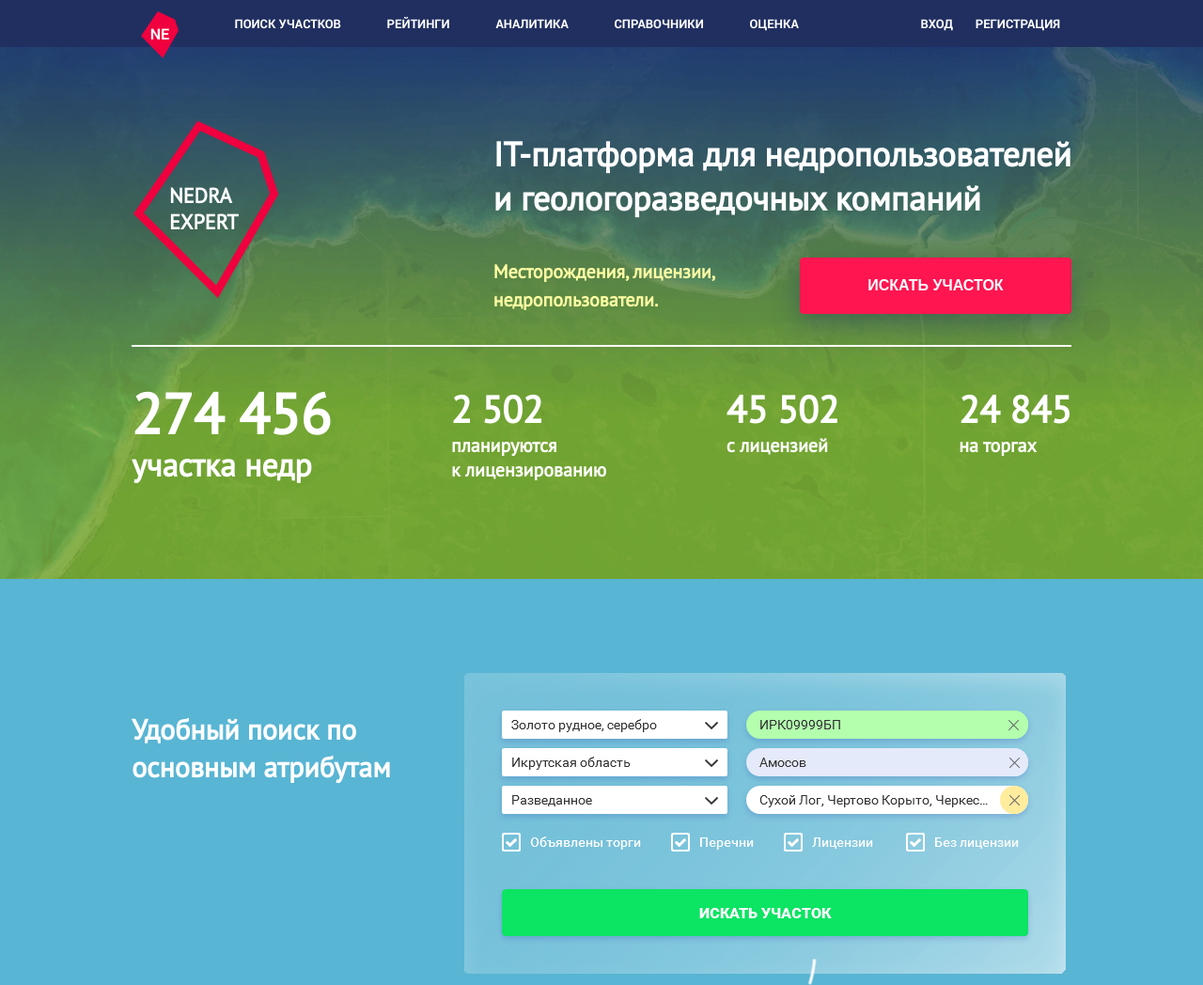
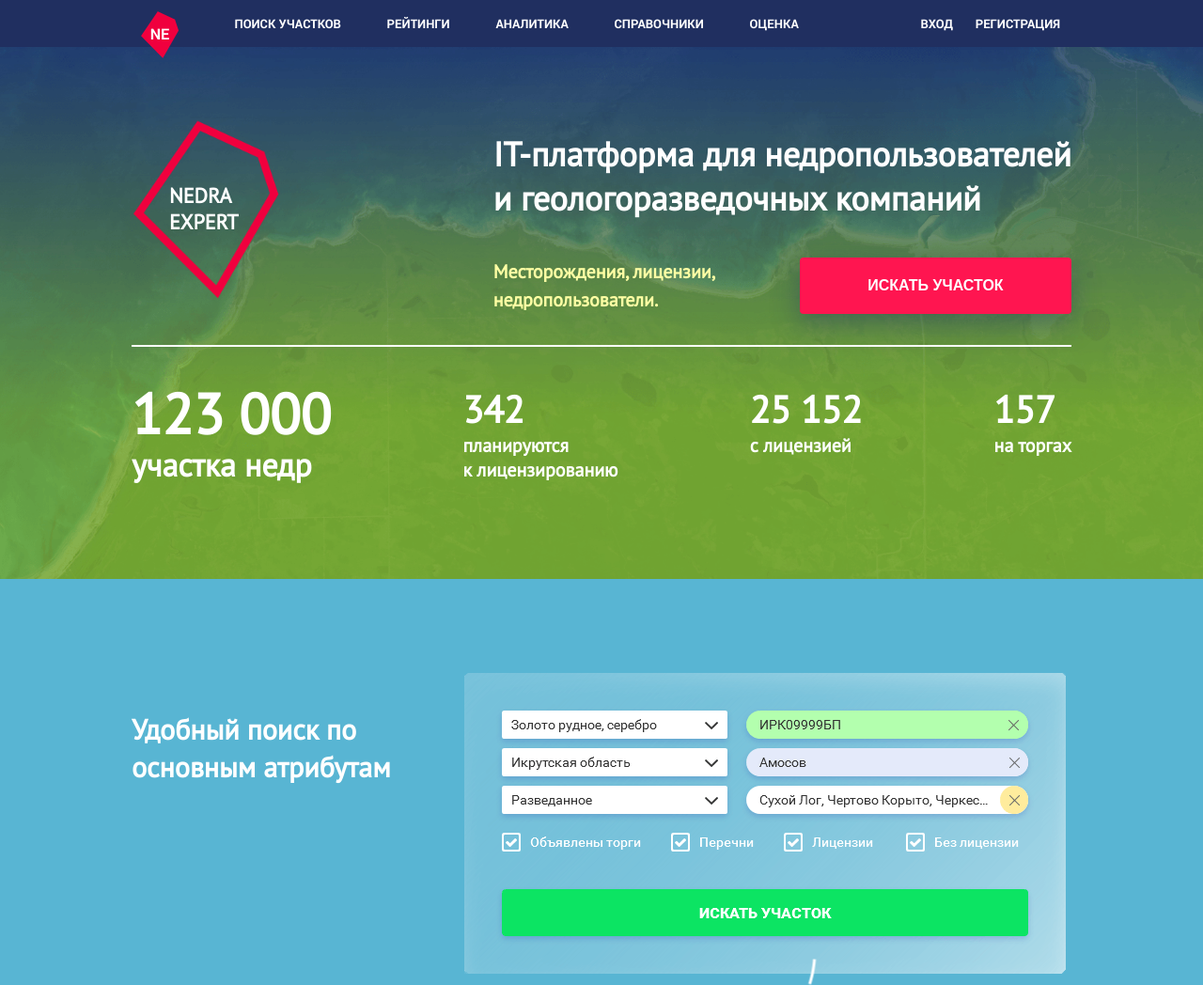
Before and after one commit to bakaldina/landing, a plain HTML site: page index.html in a window 1280 px wide. Shown: the top 1048 px of the page at 94% size. Drawn offline with Linux system fonts and the light colour scheme.

Commit message:
New data

```diff
--- a/index.html
+++ b/index.html
@@ -83,16 +83,16 @@
             </div>
             <div class="info-digits">
                 <div class="info-digits-item">
-                    <span class="text-1">274 456</span><br><span class="text-2">участка недр</span>
+                    <span class="text-1">123 000</span><br><span class="text-2">участка недр</span>
                 </div>
                 <div class="info-digits-item">
-                    <span class="text-3">2 502</span><br><span class="text-4">планируются <br> к лицензированию</span>
+                    <span class="text-3">342</span><br><span class="text-4">планируются <br> к лицензированию</span>
                 </div>
                 <div class="info-digits-item">
-                    <span class="text-3">45 502</span><br><span class="text-4">с лицензией</span>
+                    <span class="text-3">25 152</span><br><span class="text-4">с лицензией</span>
                 </div>
                 <div class="info-digits-item">
-                    <span class="text-3">24 845</span><br><span class="text-4">на торгах</span>
+                    <span class="text-3">157</span><br><span class="text-4">на торгах</span>
                 </div>
             </div>
         </div>
```
